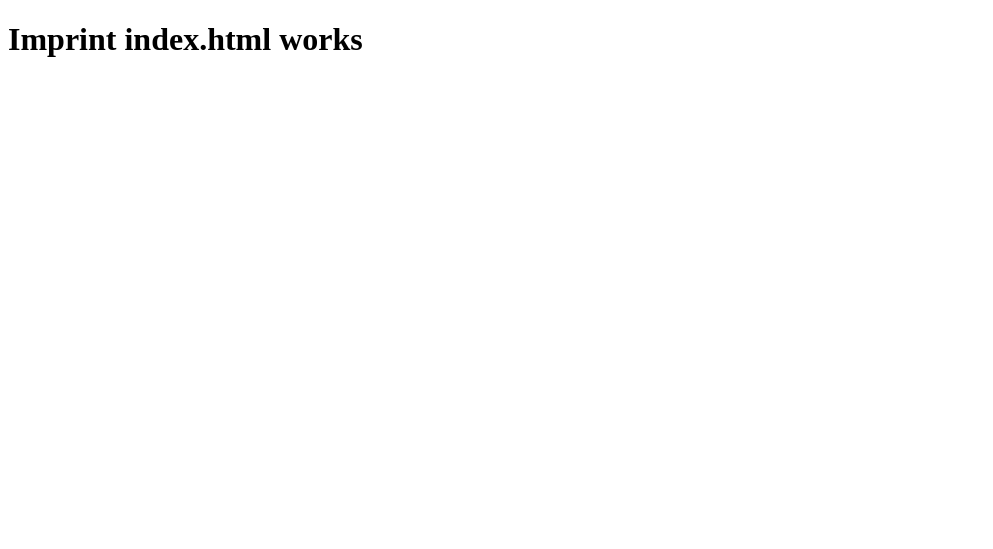
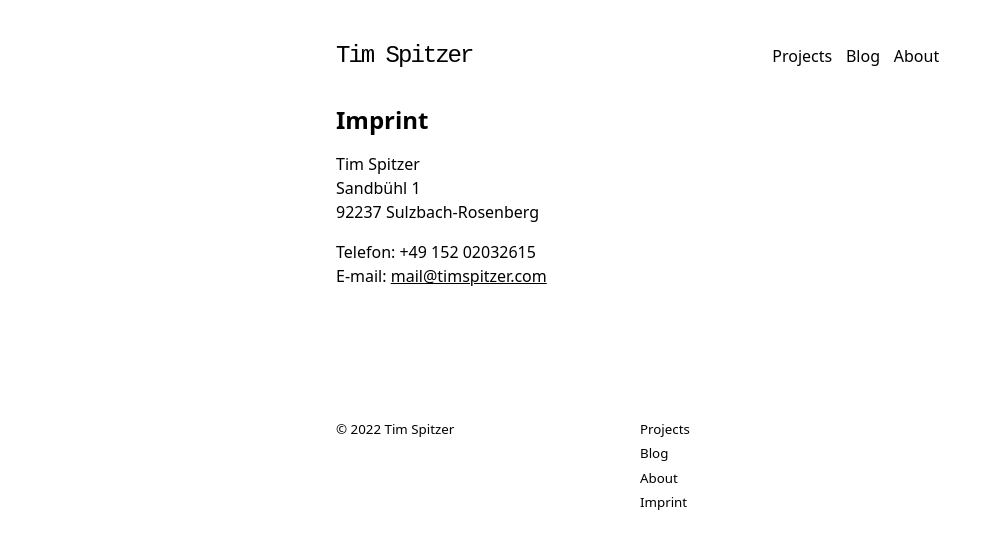
Before and after one commit to timspitzer/vanilla-portfolio, a PHP site: page /imprint/ in a window 1280 px wide. Shown: the top 549 px of the page, without its empty margins (0-993 px from the left). Run offline with PHP 8.4, Linux system fonts and the light colour scheme.

Commit message:
added margin-bottom to all articles

```diff
--- a/imprint/index.html
+++ b/imprint/index.html
@@ -4,9 +4,60 @@
     <meta charset="UTF-8" />
     <meta http-equiv="X-UA-Compatible" content="IE=edge" />
     <meta name="viewport" content="width=device-width, initial-scale=1.0" />
-    <title>Tim Spitzer - Imprint</title>
+    <title>Imprint - Tim Spitzer</title>
+    <link rel="stylesheet" href="/reset.css" />
+    <link rel="stylesheet" href="/styles.css" />
   </head>
   <body>
-    <h1>Imprint index.html works</h1>
+    <div class="content">
+      <div class="top-main-container">
+        <div class="top-container">
+          <header>
+            <a href="/">Tim Spitzer</a>
+          </header>
+          <nav>
+            <ul>
+              <li><a href="/projects/">Projects</a></li>
+              <li><a href="/blog/">Blog</a></li>
+              <li><a href="/about/">About</a></li>
+            </ul>
+          </nav>
+        </div>
+        <main>
+          <article>
+            <h1>Imprint</h1>
+            <p>
+              Tim Spitzer <br />
+              Sandbühl 1 <br />
+              92237 Sulzbach-Rosenberg
+            </p>
+            <p>
+              Telefon: +49 152 02032615 <br />
+              E-mail:
+              <a href="mailto:mail@timspitzer.com">mail@timspitzer.com</a>
+            </p>
+          </article>
+        </main>
+      </div>
+      <footer>
+        <div><small>© 2022 Tim Spitzer</small></div>
+        <div>
+          <ul>
+            <li>
+              <a href="/projects/"><small>Projects</small></a>
+            </li>
+            <li>
+              <a href="/blog/"><small>Blog</small></a>
+            </li>
+            <li>
+              <a href="/about/"><small>About</small></a>
+            </li>
+            <li>
+              <a href="/imprint/"><small>Imprint</small></a>
+            </li>
+          </ul>
+        </div>
+      </footer>
+    </div>
   </body>
 </html>
--- a/styles.css
+++ b/styles.css
@@ -69,6 +69,7 @@ footer > div {
 footer ul {
   list-style: none;
   padding-left: 0;
+  margin: 0;
 }
 
 h1 {
@@ -108,6 +109,10 @@ h6 {
 
 .color-white {
   color: #fff;
+}
+
+article {
+  margin-bottom: 5rem;
 }
 
 .background-effect {
```
